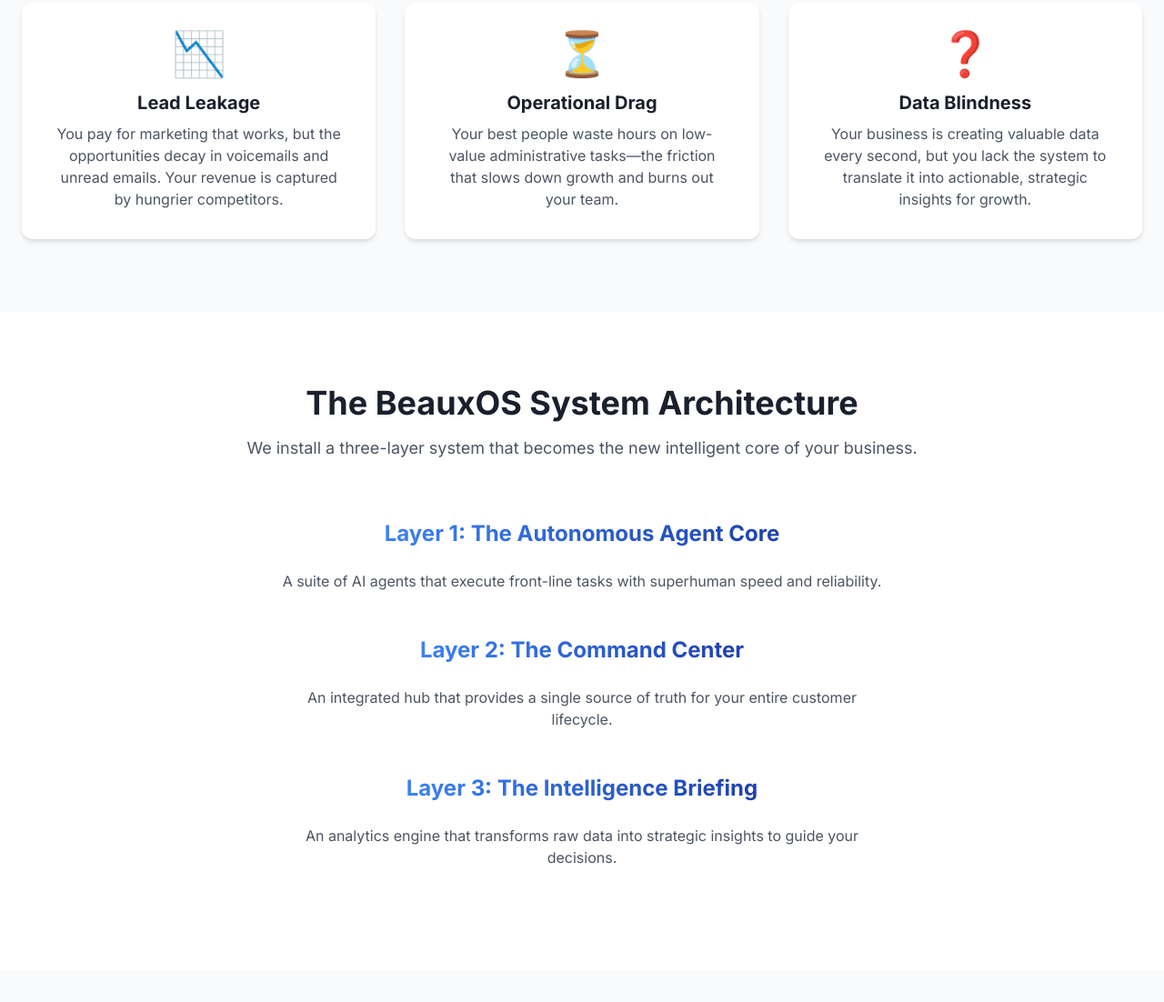
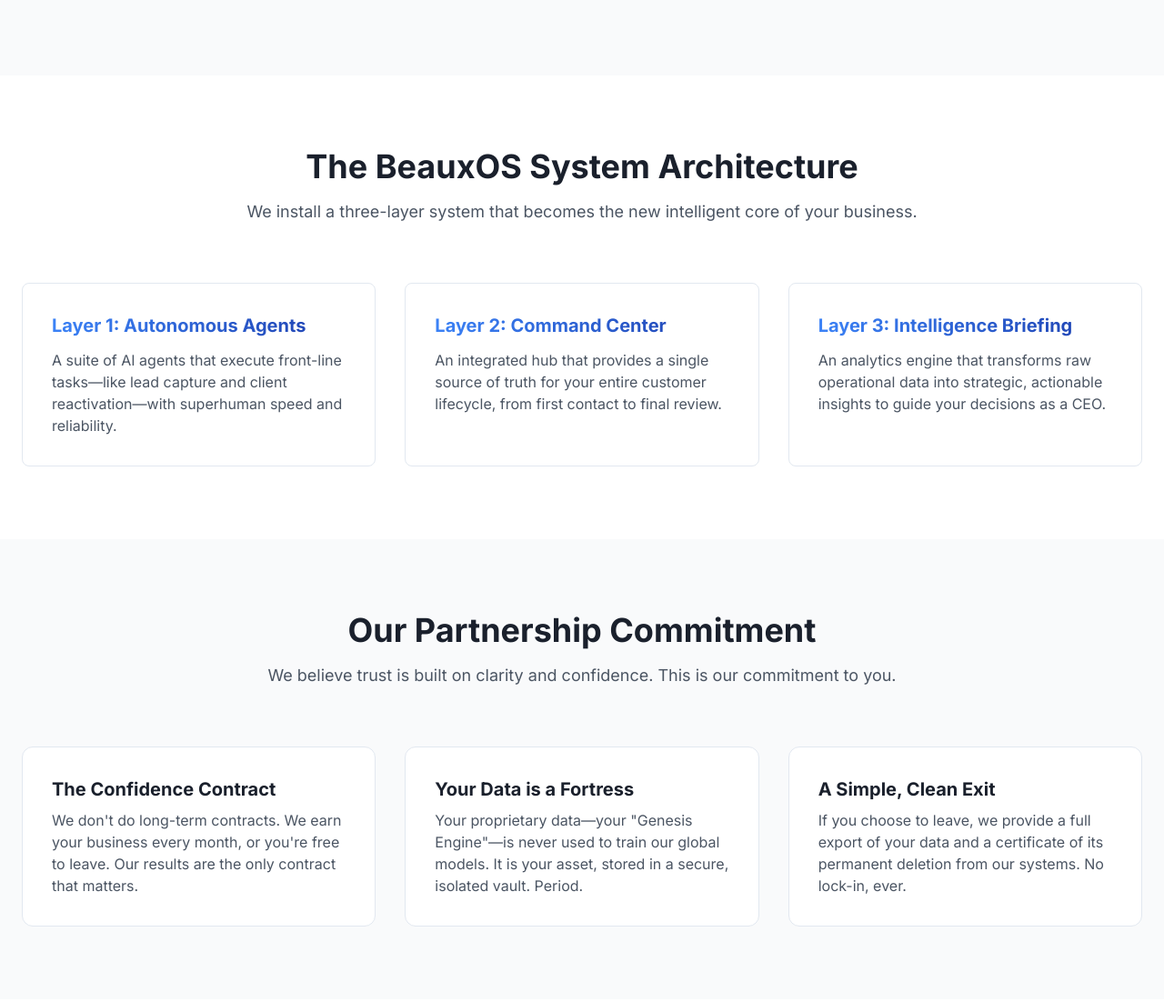
Before and after one commit to justinatchley3-crypto/beaux, a plain HTML site: page index.html in a window 1280 px wide. Shown: the part 874-1976 px from the top of the page at 91% size. Drawn offline with nearby package versions, Linux system fonts and the light colour scheme.

Commit message:
Update index.html

```diff
--- a/index.html
+++ b/index.html
@@ -29,12 +29,12 @@
             transform: translateY(-2px);
             box-shadow: 0 10px 15px -3px rgba(0, 0, 0, 0.1), 0 4px 6px -2px rgba(0, 0, 0, 0.05);
         }
-        .feature-card {
+        .feature-card, .commitment-card {
             transition: all 0.3s ease;
             border: 1px solid #e2e8f0;
             background-color: #ffffff;
         }
-        .feature-card:hover {
+        .feature-card:hover, .commitment-card:hover {
             transform: translateY(-5px);
             border-color: #3b82f6;
             box-shadow: 0 20px 25px -5px rgba(0, 0, 0, 0.1), 0 10px 10px -5px rgba(0, 0, 0, 0.04);
@@ -54,9 +54,6 @@
     <header class="bg-white/80 backdrop-blur-md sticky top-0 z-50 border-b border-gray-200">
         <nav class="container mx-auto px-6 py-4 flex justify-between items-center">
             <h1 class="text-3xl font-bold gradient-text">BeauxOS</h1>
-            <!--
-                INSTRUCTION: Replace "YOUR_CALENDLY_LINK_HERE" with your actual Calendly booking link.
-            -->
             <a href="YOUR_CALENDLY_LINK_HERE" target="_blank" class="cta-button bg-blue-600 text-white font-semibold py-2 px-6 rounded-lg shadow-md hover:bg-blue-700">
                 Book a Growth Audit
             </a>
@@ -66,13 +63,10 @@
     <!-- Hero Section -->
     <main class="hero-bg">
         <section class="container mx-auto px-6 py-20 md:py-32 text-center">
-            <h1 class="text-4xl md:text-6xl font-black leading-tight mb-4">Upgrade Your Business. Install an Autonomous Engine.</h1>
+            <h1 class="text-4xl md:text-6xl font-black leading-tight mb-4">The Operating System for the Next Era of Business.</h1>
             <p class="text-lg md:text-xl text-gray-600 max-w-3xl mx-auto mb-8">
                 BeauxOS installs a true Autonomous Operating System into your company—an intelligent, integrated engine that captures every opportunity, optimizes your operations, and provides the strategic insights you need to build the future.
             </p>
-            <!--
-                INSTRUCTION: Replace "YOUR_CALENDLY_LINK_HERE" with your actual Calendly booking link.
-            -->
             <a href="YOUR_CALENDLY_LINK_HERE" target="_blank" class="cta-button bg-blue-600 text-white font-bold py-4 px-10 rounded-lg text-lg shadow-xl hover:bg-blue-700">
                 Schedule Your Integration
             </a>
@@ -84,23 +78,6 @@
         <div class="container mx-auto px-6 text-center">
             <h2 class="text-3xl md:text-4xl font-bold mb-4">Your Company Lacks a Central Intelligence.</h2>
             <p class="text-lg text-gray-600 max-w-3xl mx-auto mb-12">Your business runs on the heroic efforts of your team. But human effort, disconnected tools, and manual processes create gaps. Every gap is a leak—a missed lead, a forgotten follow-up, a lost opportunity. It's not a people problem; it's a system problem.</p>
-            <div class="grid grid-cols-1 md:grid-cols-3 gap-8">
-                <div class="bg-white p-8 rounded-xl shadow-md">
-                    <div class="text-5xl mb-4">📉</div>
-                    <h3 class="text-xl font-bold mb-2">Lead Leakage</h3>
-                    <p class="text-gray-600">You pay for marketing that works, but the opportunities decay in voicemails and unread emails. Your revenue is captured by hungrier competitors.</p>
-                </div>
-                <div class="bg-white p-8 rounded-xl shadow-md">
-                    <div class="text-5xl mb-4">⏳</div>
-                    <h3 class="text-xl font-bold mb-2">Operational Drag</h3>
-                    <p class="text-gray-600">Your best people waste hours on low-value administrative tasks—the friction that slows down growth and burns out your team.</p>
-                </div>
-                <div class="bg-white p-8 rounded-xl shadow-md">
-                    <div class="text-5xl mb-4">❓</div>
-                    <h3 class="text-xl font-bold mb-2">Data Blindness</h3>
-                    <p class="text-gray-600">Your business is creating valuable data every second, but you lack the system to translate it into actionable, strategic insights for growth.</p>
-                </div>
-            </div>
         </div>
     </section>
 
@@ -111,30 +88,53 @@
                 <h2 class="text-3xl md:text-4xl font-bold">The BeauxOS System Architecture</h2>
                 <p class="text-lg text-gray-600 max-w-3xl mx-auto mt-4">We install a three-layer system that becomes the new intelligent core of your business.</p>
             </div>
-            <div class="space-y-12">
-                <!-- Layers -->
-                 <div>
-                    <h3 class="text-2xl font-bold mb-6 text-center"><span class="gradient-text">Layer 1: The Autonomous Agent Core</span></h3>
-                    <p class="text-center text-gray-600 max-w-2xl mx-auto mb-8">A suite of AI agents that execute front-line tasks with superhuman speed and reliability.</p>
+            <div class="grid grid-cols-1 md:grid-cols-3 gap-8">
+                <div class="feature-card p-8 rounded-lg">
+                    <h3 class="text-xl font-bold mb-3 gradient-text">Layer 1: Autonomous Agents</h3>
+                    <p class="text-gray-600">A suite of AI agents that execute front-line tasks—like lead capture and client reactivation—with superhuman speed and reliability.</p>
                 </div>
-                 <div>
-                    <h3 class="text-2xl font-bold mb-6 text-center"><span class="gradient-text">Layer 2: The Command Center</span></h3>
-                    <p class="text-center text-gray-600 max-w-2xl mx-auto mb-8">An integrated hub that provides a single source of truth for your entire customer lifecycle.</p>
+                <div class="feature-card p-8 rounded-lg">
+                    <h3 class="text-xl font-bold mb-3 gradient-text">Layer 2: Command Center</h3>
+                    <p class="text-gray-600">An integrated hub that provides a single source of truth for your entire customer lifecycle, from first contact to final review.</p>
                 </div>
-                <div>
-                    <h3 class="text-2xl font-bold mb-6 text-center"><span class="gradient-text">Layer 3: The Intelligence Briefing</span></h3>
-                    <p class="text-center text-gray-600 max-w-2xl mx-auto mb-8">An analytics engine that transforms raw data into strategic insights to guide your decisions.</p>
+                <div class="feature-card p-8 rounded-lg">
+                    <h3 class="text-xl font-bold mb-3 gradient-text">Layer 3: Intelligence Briefing</h3>
+                    <p class="text-gray-600">An analytics engine that transforms raw operational data into strategic, actionable insights to guide your decisions as a CEO.</p>
+                </div>
+            </div>
+        </div>
+    </section>
+
+    <!-- NEW: Commitment Section -->
+    <section class="py-20 bg-gray-50">
+        <div class="container mx-auto px-6">
+            <div class="text-center mb-16">
+                <h2 class="text-3xl md:text-4xl font-bold">Our Partnership Commitment</h2>
+                <p class="text-lg text-gray-600 max-w-3xl mx-auto mt-4">We believe trust is built on clarity and confidence. This is our commitment to you.</p>
+            </div>
+            <div class="grid grid-cols-1 md:grid-cols-3 gap-8">
+                <div class="commitment-card p-8 rounded-xl">
+                    <h3 class="text-xl font-bold mb-2">The Confidence Contract</h3>
+                    <p class="text-gray-600">We don't do long-term contracts. We earn your business every month, or you're free to leave. Our results are the only contract that matters.</p>
+                </div>
+                <div class="commitment-card p-8 rounded-xl">
+                    <h3 class="text-xl font-bold mb-2">Your Data is a Fortress</h3>
+                    <p class="text-gray-600">Your proprietary data—your "Genesis Engine"—is never used to train our global models. It is your asset, stored in a secure, isolated vault. Period.</p>
+                </div>
+                <div class="commitment-card p-8 rounded-xl">
+                    <h3 class="text-xl font-bold mb-2">A Simple, Clean Exit</h3>
+                    <p class="text-gray-600">If you choose to leave, we provide a full export of your data and a certificate of its permanent deletion from our systems. No lock-in, ever.</p>
                 </div>
             </div>
         </div>
     </section>
 
     <!-- Pricing Section -->
-    <section id="pricing" class="py-20 bg-gray-50">
+    <section id="pricing" class="py-20 bg-white">
         <div class="container mx-auto px-6">
             <div class="text-center mb-16">
                 <h2 class="text-3xl md:text-4xl font-bold">Your Growth Investment</h2>
-                <p class="text-lg text-gray-600 max-w-2xl mx-auto mt-4">Select the operating system that matches your growth ambitions. Fully managed. No long-term contracts.</p>
+                <p class="text-lg text-gray-600 max-w-2xl mx-auto mt-4">Select the operating system that matches your growth ambitions. Fully managed and backed by our commitment.</p>
             </div>
             <div class="flex flex-col lg:flex-row justify-center items-center lg:items-stretch gap-8">
                 <!-- Tiers -->
@@ -185,7 +185,7 @@
     </section>
 
     <!-- Vision Section -->
-    <section class="py-20 bg-white">
+    <section class="py-20 bg-gray-50">
         <div class="container mx-auto px-6 text-center">
             <h2 class="text-3xl md:text-4xl font-bold mb-4">Our Vision: The Self-Driving Business</h2>
             <p class="text-lg text-gray-600 max-w-3xl mx-auto">The system we install today is the foundation for the future. Our mission is to build a world where businesses are no longer run by human effort alone, but are guided by an intelligent, autonomous core that handles the repetitive and predicts the essential, freeing leaders like you to focus on the impossible.</p>
@@ -195,11 +195,8 @@
     <!-- Footer -->
     <footer class="bg-gray-800 text-white">
         <div class="container mx-auto px-6 py-8 text-center">
-            <h2 class="text-2xl font-bold mb-4">Stop Plugging Leaks. Install an Engine.</h2>
+            <h2 class="text-2xl font-bold mb-4">Ready to Install Your Growth Engine?</h2>
             <p class="mb-6">Book a free, no-obligation Growth Audit today. We'll analyze your current operations and provide a clear blueprint for installing your new Autonomous Operating System.</p>
-            <!--
-                INSTRUCTION: Replace "YOUR_CALENDLY_LINK_HERE" with your actual Calendly booking link.
-            -->
             <a href="YOUR_CALENDLY_LINK_HERE" target="_blank" class="cta-button bg-blue-600 text-white font-bold py-3 px-8 rounded-lg text-lg shadow-lg hover:bg-blue-700">
                 Book My Free Growth Audit
             </a>
```
